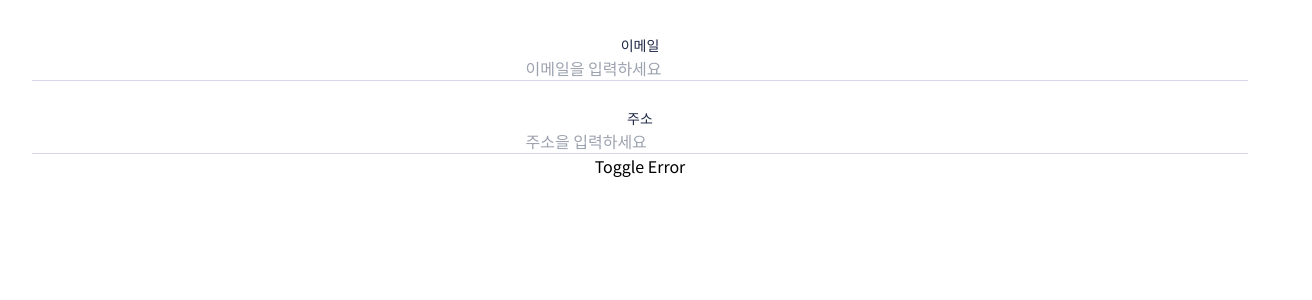
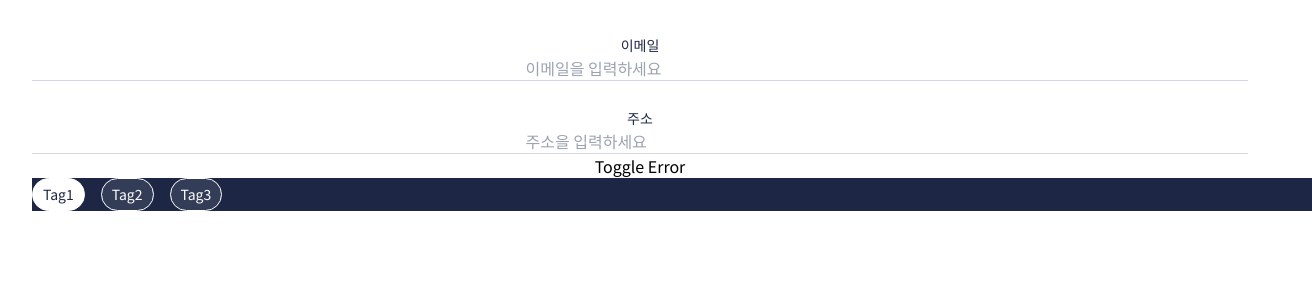
Before and after one commit to JongMany/storybook-study, a React (Vite) app: page / in a window 1280 px wide. Shown: the top 300 px of the page, 1312 px wide, since content can reach past the window. Built offline with nearby package versions, Linux system fonts and the light colour scheme.

Commit message:
TagList 컴포넌트 스토리북

```diff
--- a/src/App.tsx
+++ b/src/App.tsx
@@ -2,6 +2,7 @@
 import "./App.css";
 import { Label } from "./components/Label";
 import DefaultTextField from "./components/DefaultTextField";
+import TagList from "./components/TagList";
 
 function App() {
   const [value, setValue] = useState("");
@@ -48,6 +49,9 @@
       >
         Toggle Error
       </button>
+      <div className="bg-primary w-screen">
+        <TagList tagList={["Tag1", "Tag2", "Tag3"]} onTagClick={console.log} />
+      </div>
     </>
   );
 }
--- /dev/null
+++ b/src/components/TagList.tsx
@@ -0,0 +1,36 @@
+import { useState } from "react";
+import TagButton from "./TagButton";
+
+interface ITagListProps<T extends string> {
+  tagList: T[];
+  onTagClick: (tag: T) => void;
+}
+
+export default function TagList<T extends string>({
+  tagList,
+  onTagClick,
+}: ITagListProps<T>) {
+  const [selectedTag, setSelectedTag] = useState(tagList[0]);
+  return (
+    <div
+      className="flex gap-x-4"
+      onClick={(event) => {
+        const eventTarget = event.target as HTMLElement;
+        const tag = eventTarget.textContent as T;
+        if (tag) {
+          onTagClick(tag);
+        }
+      }}
+    >
+      {tagList.map((tag) => (
+        <TagButton
+          key={tag}
+          isChecked={selectedTag === tag}
+          onClick={() => setSelectedTag(tag)}
+        >
+          {tag}
+        </TagButton>
+      ))}
+    </div>
+  );
+}
```
Also changed, not shown: 1 other file (tests, documents, lock files or other folders).
